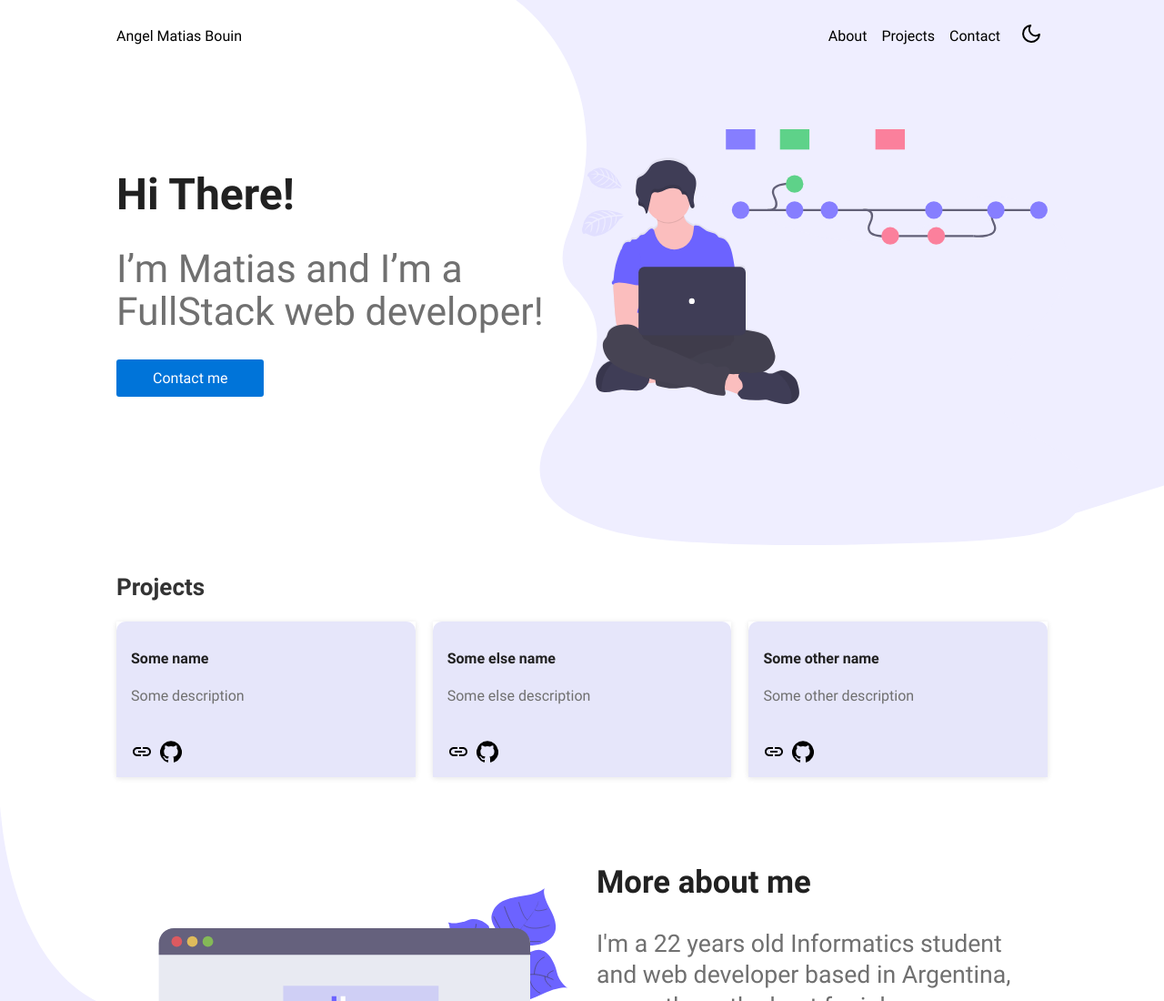
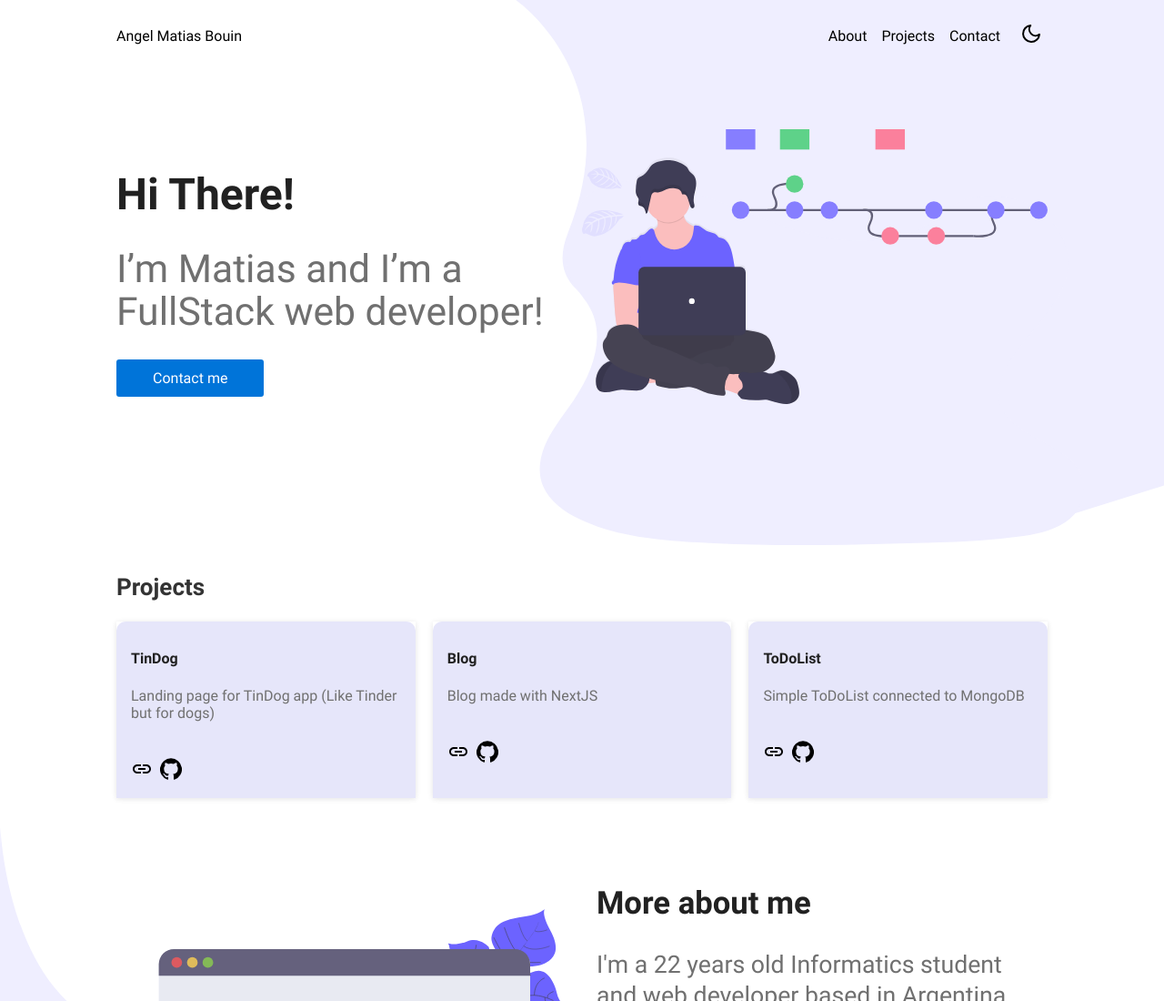
Before and after one commit to matiasbouin/personal-portfolio, a Gatsby site: page / in a window 1280 px wide. Shown: the top 1100 px of the page at 91% size. Built offline with nearby package versions, Linux system fonts and the light colour scheme; Gatsby itself is replaced by a stand-in of ours.

Commit message:
Added projects json info

```diff
--- a/src/components/landing/Projects/index.jsx
+++ b/src/components/landing/Projects/index.jsx
@@ -1,10 +1,11 @@
-import React, { useContext } from 'react';
+import React, { useContext, preventDefault } from 'react';
 // import { useStaticQuery, graphql } from 'gatsby'; //VER, CREO QUE NO LO NECESITO
 import { ThemeContext } from 'providers/ThemeProvider';
 import { Container, Card } from 'components/common';
 //RECORDAR BORRAR CARPETA ICONS SI NO LOS USAS!!!!!!
 // import Star from 'components/common/Icons/Star'; //NO LO NECESITO
 // import Fork from 'components/common/Icons/Fork'; //NO LO NECESITO
+import Link from '@material-ui/core/Link';
 import LinkIcon from '@material-ui/icons/Link';
 import GitHubIcon from '@material-ui/icons/GitHub';
 import { Wrapper, Grid, Item, Content, Stats } from './styles';
@@ -16,7 +17,7 @@ export const Projects = () => {
     <Wrapper as={Container} id="projects">
     <h2>Projects</h2>
     <Grid>
-    {proyects.map(({ id, name, description }) => (
+    {proyects.map(({ id, name, description, link, github }) => (
     <Item theme={theme} key={id}>
       <Card theme={theme}>
         <Content>
@@ -25,10 +26,14 @@ export const Projects = () => {
         </Content>
         <Stats theme={theme}>
         <div>
+        <Link href={link} onClick={preventDefault} target="_blank" rel="noopener noreferrer">
         <LinkIcon/>
+        </Link>
         </div>
         <div>
+        <Link href={github} onClick={preventDefault} target="_blank" rel="noopener noreferrer">
         <GitHubIcon/>
+        </Link>
         </div>
         </Stats>
       </Card>
--- a/src/components/landing/Projects/proyects.json
+++ b/src/components/landing/Projects/proyects.json
@@ -1,23 +1,23 @@
 [
   {
     "id": 1,
-    "name": "Some name",
-    "description": "Some description",
-    "link": "Some link",
-    "github": "Github link"
+    "name": "TinDog",
+    "description": "Landing page for TinDog app (Like Tinder but for dogs)",
+    "link": "https://matiasbouin.github.io/TinDog/",
+    "github": "https://github.com/matiasbouin/TinDog"
   },
   {
     "id": 2,
-    "name": "Some else name",
-    "description": "Some else description",
-    "link": "Some else link",
-    "github": "Github else link"
+    "name": "Blog",
+    "description": "Blog made with NextJS",
+    "link": "https://nextjs-blog-git-master.matiasbouin.vercel.app/",
+    "github": "https://github.com/matiasbouin/nextjs-blog"
   },
   {
     "id": 3,
-    "name": "Some other name",
-    "description": "Some other description",
-    "link": "Some other link",
-    "github": "Github other link"
+    "name": "ToDoList",
+    "description": "Simple ToDoList connected to MongoDB",
+    "link": "https://arcane-escarpment-23136.herokuapp.com/",
+    "github": "https://github.com/matiasbouin/to-do-list-mongodb"
   }
 ]
```
Also changed, not shown: 1 other file.
